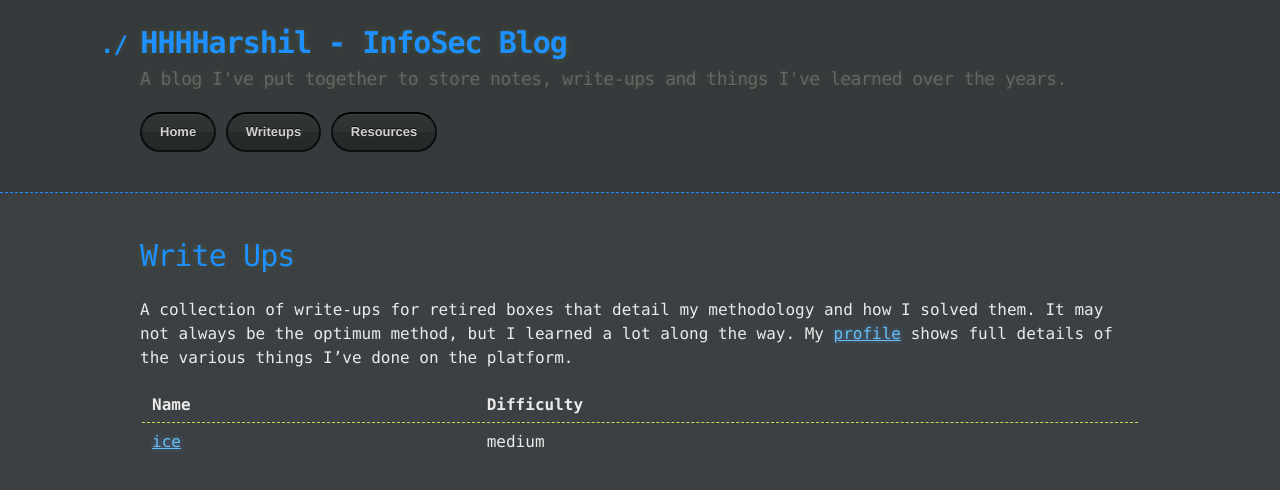
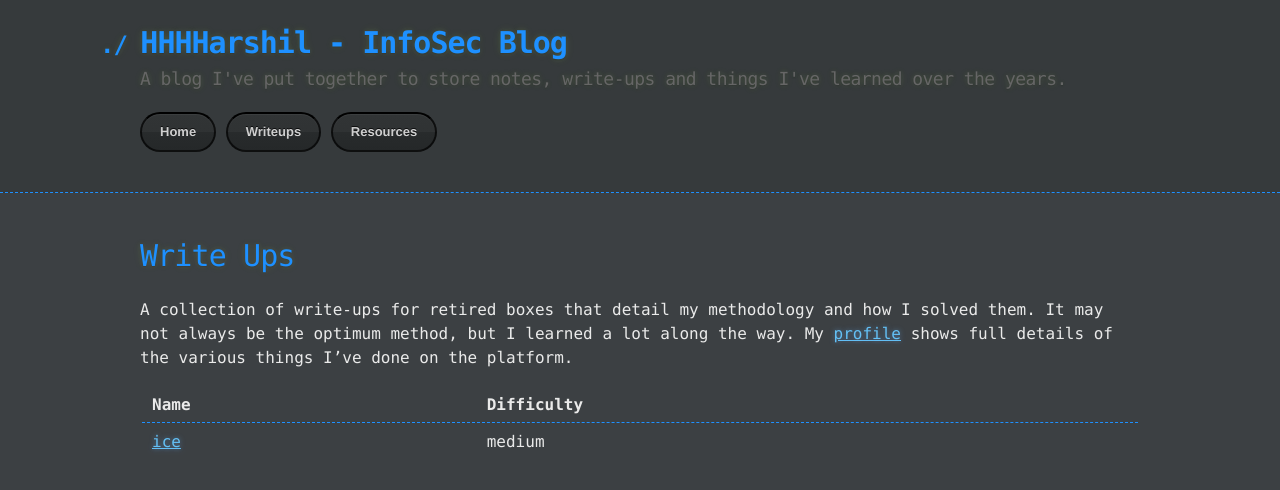
Before and after one commit to hhhharshil/hhhharshil.github.io, a Jekyll site: the page built from writeups.md, in a window 1280 px wide. Shown: the top 490 px of the page. Built offline with Jekyll 4.4.1, drawn with Linux system fonts in a browser that asks for light colours.

Commit message:
Update jekyll-theme-hacker.scss

```diff
--- a/_sass/jekyll-theme-hacker.scss
+++ b/_sass/jekyll-theme-hacker.scss
@@ -187,7 +187,7 @@ table {
 
 th {
   text-align: left;
-  border-bottom: 1px dashed #b5e853;
+  border-bottom: 1px dashed #1e90ff;
   padding: 5px 10px;
 }
 
```
